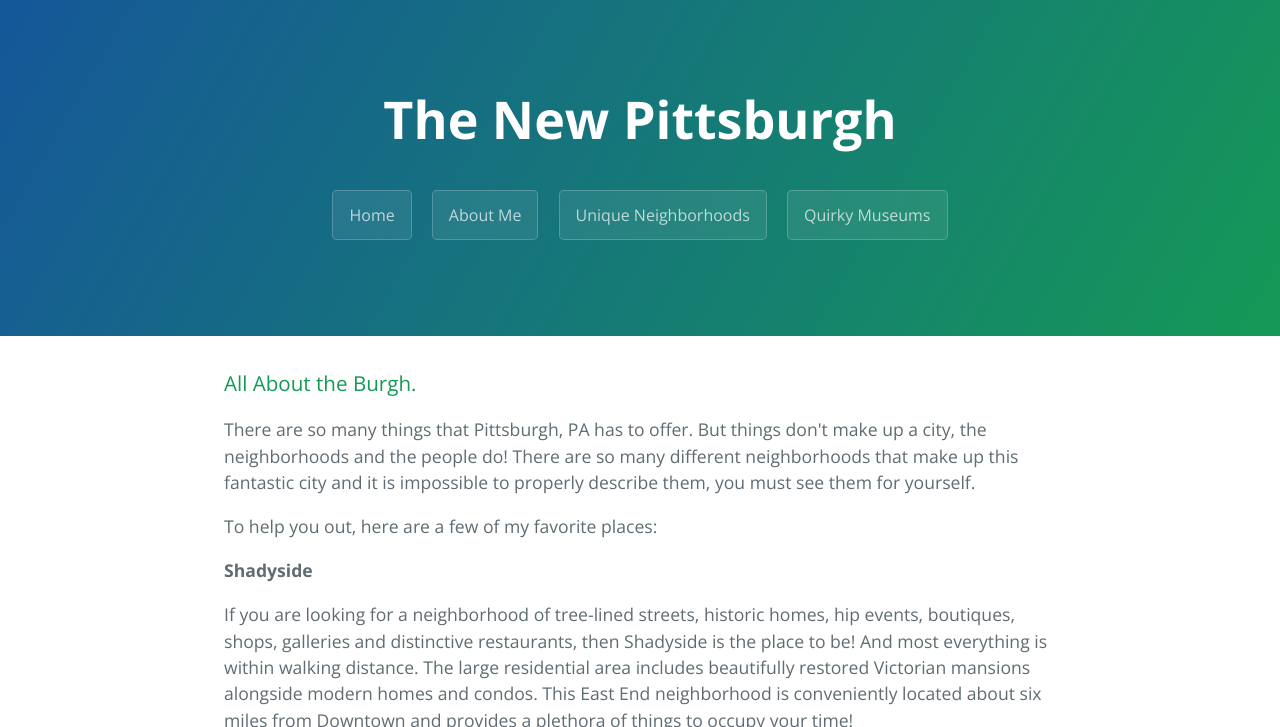
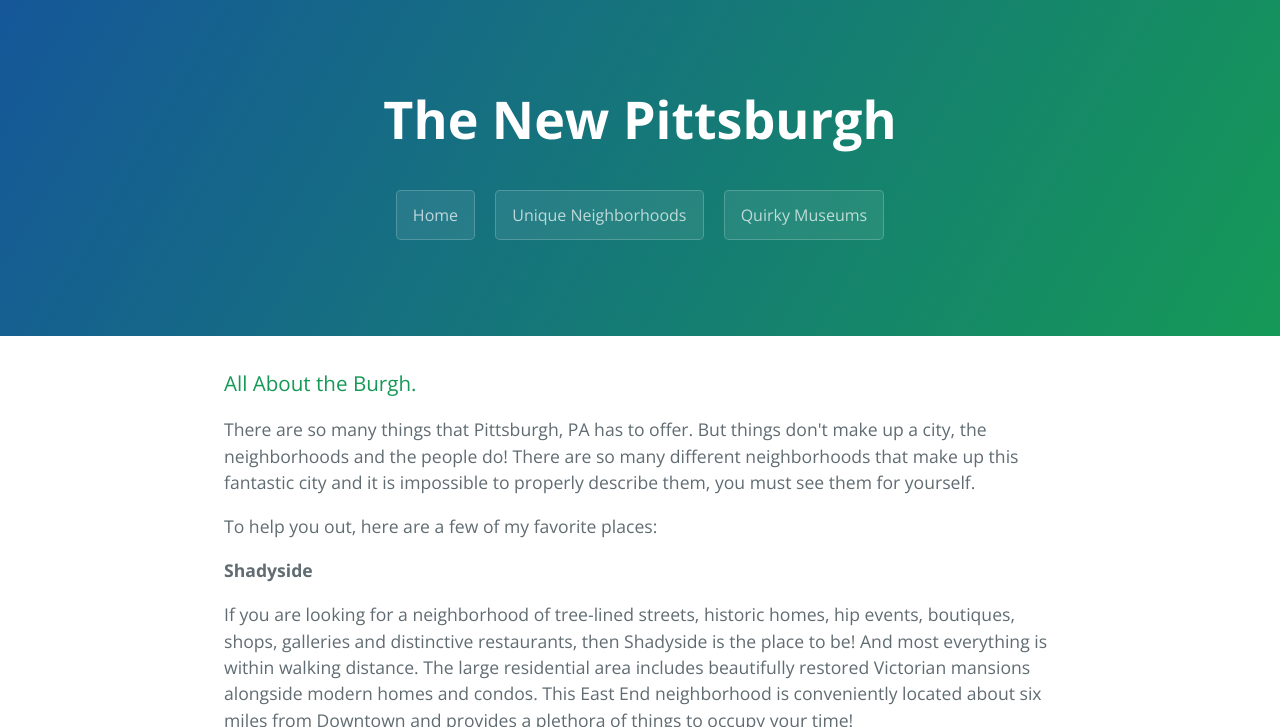
Before and after one commit to wal30/wal30.githib.io, a Jekyll site: the page uniqueneighborhoods.html, which Jekyll copies as it is, in a window 1280 px wide and 900 px high, cut to the strip 0-727 px from the top of the window. Built offline with Jekyll 4.4.1, drawn with Linux system fonts in a browser that asks for light colours.

Commit message:
Update uniqueneighborhoods.html

```diff
--- a/uniqueneighborhoods.html
+++ b/uniqueneighborhoods.html
@@ -15,7 +15,6 @@
       <h2 class="project-tagline"></h2>
  <nav>
    <a href="home.html" class="btn">Home</a>
-  <a href="aboutme.html" class="btn">About Me</a>
   <a href="uniqueneighborhoods.html" class="btn">Unique Neighborhoods</a>
   <a href="quirkymuseums.html" class="btn">Quirky Museums</a>
  </nav>
```
